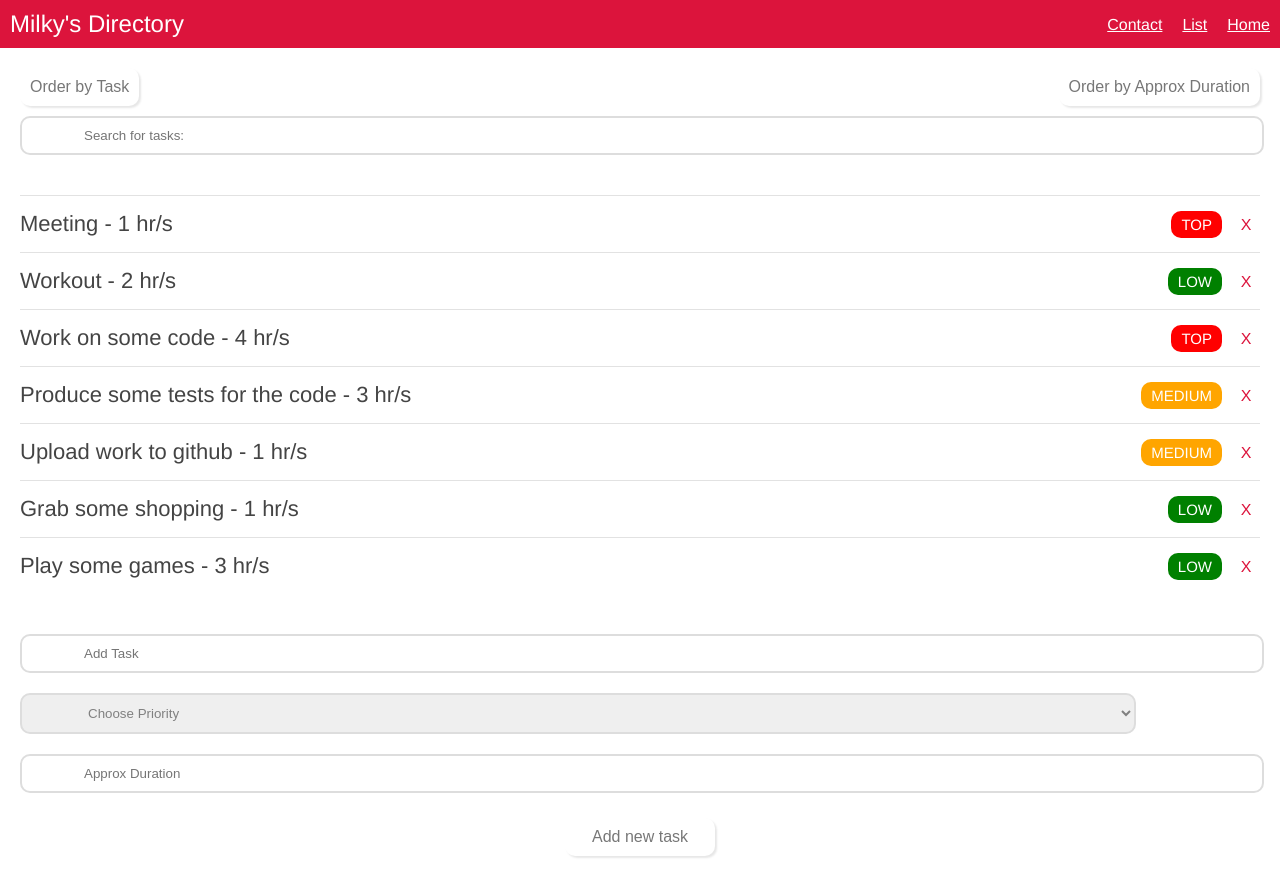
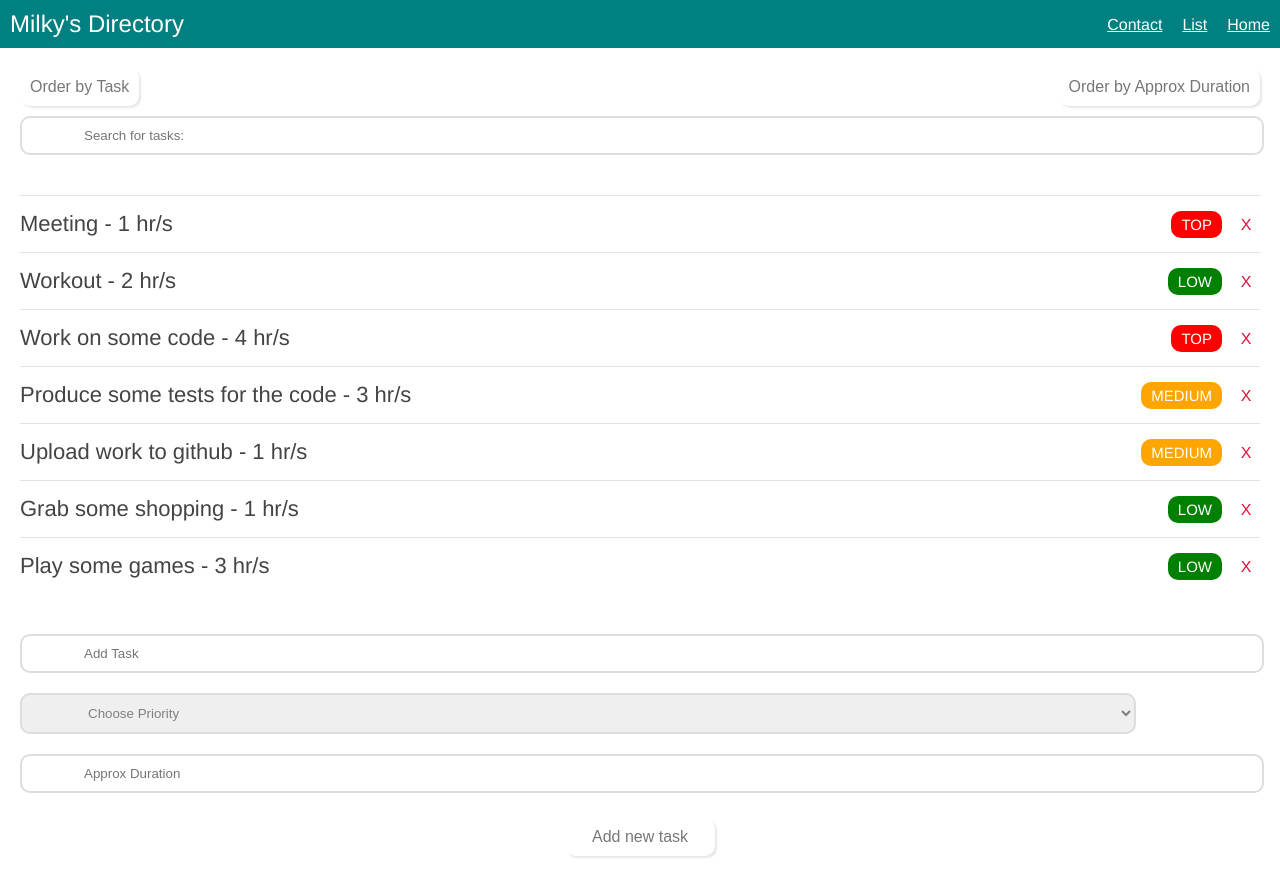
Before and after one commit to MiladShukri/AngularJS-To-Do-List-Application, a plain HTML site: page index.html in a window 1280 px wide. Drawn offline with Linux system fonts and the light colour scheme.

Commit message:
Update styles.css

```diff
--- a/content/css/styles.css
+++ b/content/css/styles.css
@@ -17,7 +17,7 @@ h1,h2,h3{
 }
 
 #menu-bar{
-  background: crimson;
+  background: teal;
   color: #fff;
   padding: 10px;
 }
```
